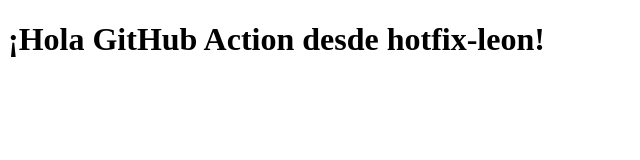
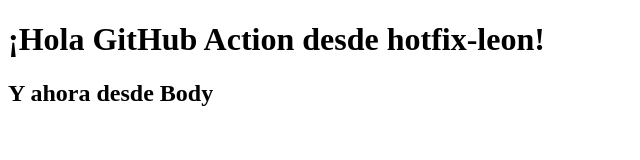
Before and after one commit to LeoAC0/hello-world-typescript_actions, a website: page index.html in a window 1280 px wide. Shown: the whole page, without its empty margins (0-640 px from the left). Drawn offline with Linux system fonts and the light colour scheme.

Commit message:
Cambios en Body

```diff
--- a/index.html
+++ b/index.html
@@ -7,5 +7,6 @@
 </head>
 <body>
     <h1>¡Hola GitHub Action desde hotfix-leon!</h1>
+    <h2>Y ahora desde Body</h2>
 </body>
 </html>
```
